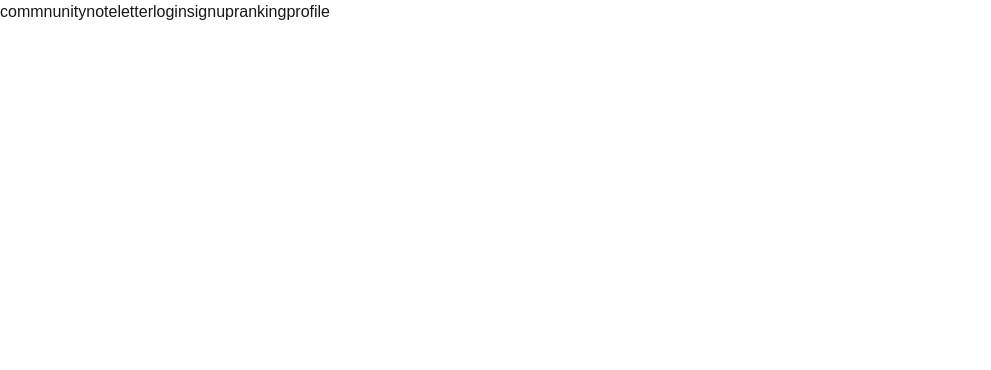
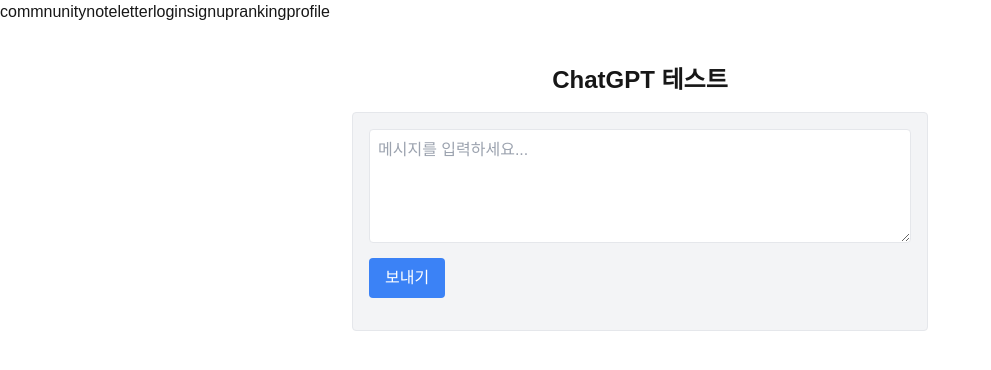
Before and after one commit to PomegranateBlue/dont_worry, a Next.js app: page / in a window 1280 px wide. Shown: the top 370 px of the page, without its empty margins (0-991 px from the left). Built offline with nearby package versions, Linux system fonts and the light colour scheme.

Commit message:
✨ / Atomic design patterns 적용한 chatGPT API 테스트

```diff
--- a/src/app/page.tsx
+++ b/src/app/page.tsx
@@ -1,3 +1,9 @@
+import ChatModule from '@/components/main/modules/ChatTemplate';
+
 export default function HomePage() {
-  return <div></div>;
+  return (
+    <div>
+      <ChatModule />
+    </div>
+  );
 }
--- /dev/null
+++ b/src/components/main/atoms/Button.tsx
@@ -0,0 +1,14 @@
+'use client';
+
+type ButtonProps = {
+  onClick: () => void;
+  children: React.ReactNode;
+};
+
+export default function Button({ onClick, children }: ButtonProps) {
+  return (
+    <button className="mt-2 px-4 py-2 bg-blue-500 text-white rounded" onClick={onClick}>
+      {children}
+    </button>
+  );
+}
--- /dev/null
+++ b/src/components/main/atoms/TextArea.tsx
@@ -0,0 +1,19 @@
+'use client';
+
+type TextAreaProps = {
+  value: string;
+  onChange: (e: React.ChangeEvent<HTMLTextAreaElement>) => void;
+  placeholder?: string;
+};
+
+export default function TextArea({ value, onChange, placeholder }: TextAreaProps) {
+  return (
+    <textarea
+      className="w-full p-2 border rounded"
+      rows={4}
+      value={value}
+      onChange={onChange}
+      placeholder={placeholder}
+    />
+  );
+}
--- /dev/null
+++ b/src/components/main/modules/ChatTemplate.tsx
@@ -0,0 +1,10 @@
+import ChatBox from '../organisms/ChatBox';
+
+export default function ChatModule() {
+  return (
+    <div className="max-w-xl mx-auto mt-10">
+      <h1 className="text-2xl font-bold text-center mb-4">ChatGPT 테스트</h1>
+      <ChatBox />
+    </div>
+  );
+}
--- /dev/null
+++ b/src/components/main/molecules/InputForm.tsx
@@ -0,0 +1,17 @@
+import TextArea from '../atoms/TextArea';
+import Button from '../atoms/Button';
+
+type InputFormProps = {
+  value: string;
+  onChange: (e: React.ChangeEvent<HTMLTextAreaElement>) => void;
+  onSubmit: () => void;
+};
+
+export default function InputForm({ value, onChange, onSubmit }: InputFormProps) {
+  return (
+    <div>
+      <TextArea value={value} onChange={onChange} placeholder="메시지를 입력하세요..." />
+      <Button onClick={onSubmit}>보내기</Button>
+    </div>
+  );
+}
--- /dev/null
+++ b/src/components/main/organisms/ChatBox.tsx
@@ -0,0 +1,25 @@
+'use client';
+
+import { useState } from 'react';
+import InputForm from '../molecules/InputForm';
+
+export default function ChatBox() {
+  const [input, setInput] = useState('');
+  const [response, setResponse] = useState('');
+
+  const handleSubmit = async () => {
+    const res = await fetch('/api/chat', {
+      method: 'POST',
+      body: JSON.stringify({ message: input })
+    });
+    const data = await res.json();
+    setResponse(data.reply);
+  };
+
+  return (
+    <div className="p-4 border rounded bg-gray-100">
+      <InputForm value={input} onChange={(e) => setInput(e.target.value)} onSubmit={handleSubmit} />
+      <div className="mt-4 whitespace-pre-line">{response}</div>
+    </div>
+  );
+}
```
Also changed, not shown: src/utils/openai/route.ts (added, +20 -0 lines).
